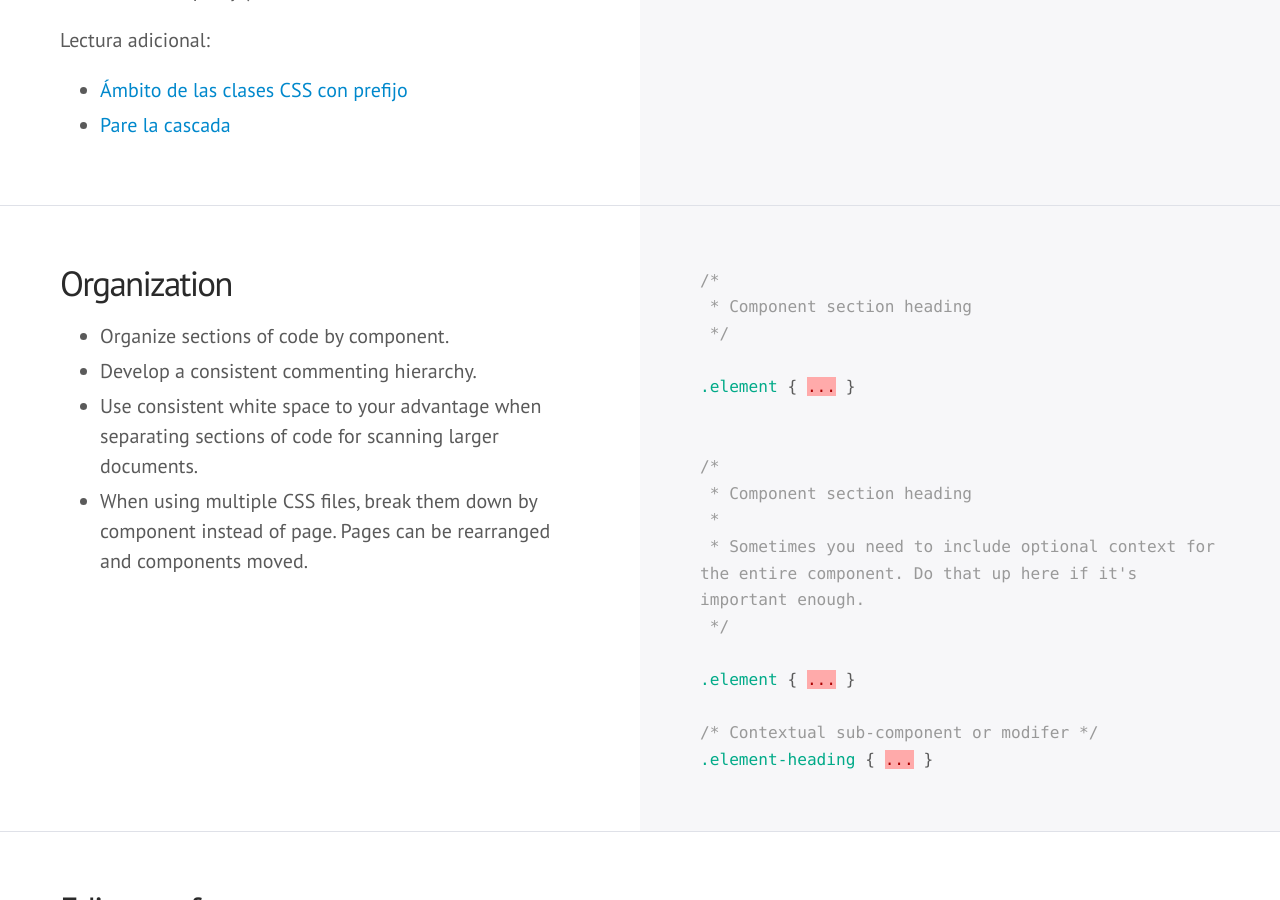
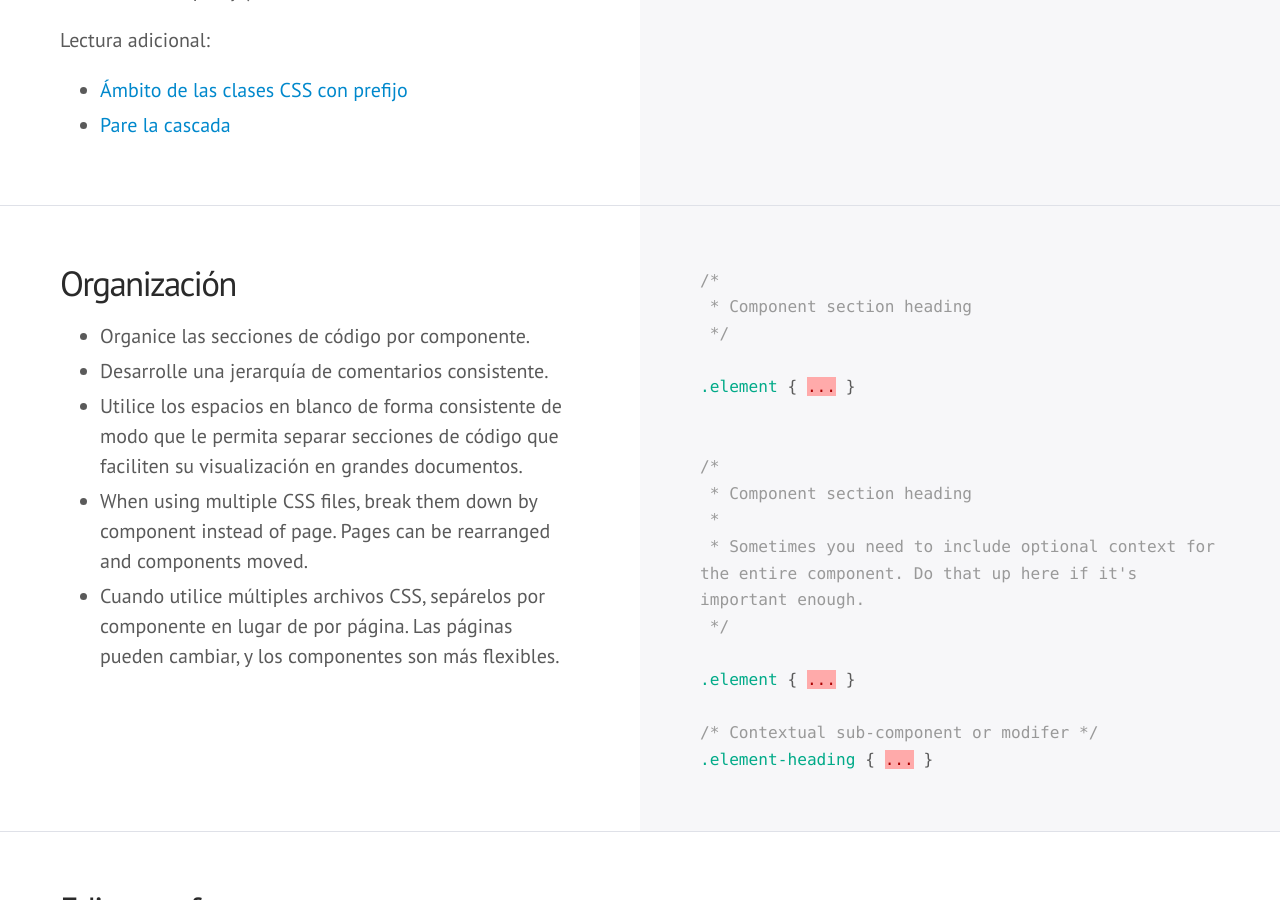
Before and after one commit to mdo/code-guide, a Jekyll site: the page built from index.html, in a window 1280 px wide and 900 px high, scrolled down 14070 px. Built offline with Jekyll 4.4.1, drawn with Linux system fonts in a browser that asks for light colours; some web fonts are replaced; Markdown is read by kramdown in place of the engine named in the settings; comment, search, counter and statistics services are not loaded.

Commit message:
Spanish Translation - Translated the point related to 'Organization'

```diff
--- a/index.html
+++ b/index.html
@@ -399,12 +399,13 @@ layout: default
 
 <div class="section" id="css-organization">
   <div class="col">
-    <h3>Organization</h3>
+    <h3>Organización</h3>
     <ul>
-      <li>Organize sections of code by component.</li>
-      <li>Develop a consistent commenting hierarchy.</li>
-      <li>Use consistent white space to your advantage when separating sections of code for scanning larger documents.</li>
+      <li>Organice las secciones de código por componente.</li>
+      <li>Desarrolle una jerarquía de comentarios consistente.</li>
+      <li>Utilice los espacios en blanco de forma consistente de modo que le permita separar secciones de código que faciliten su visualización en grandes documentos.</li>
       <li>When using multiple CSS files, break them down by component instead of page. Pages can be rearranged and components moved.</li>
+      <li>Cuando utilice múltiples archivos CSS, sepárelos por componente en lugar de por página. Las páginas pueden cambiar, y los componentes son más flexibles.</li>
     </ul>
   </div>
   <div class="col">
```
